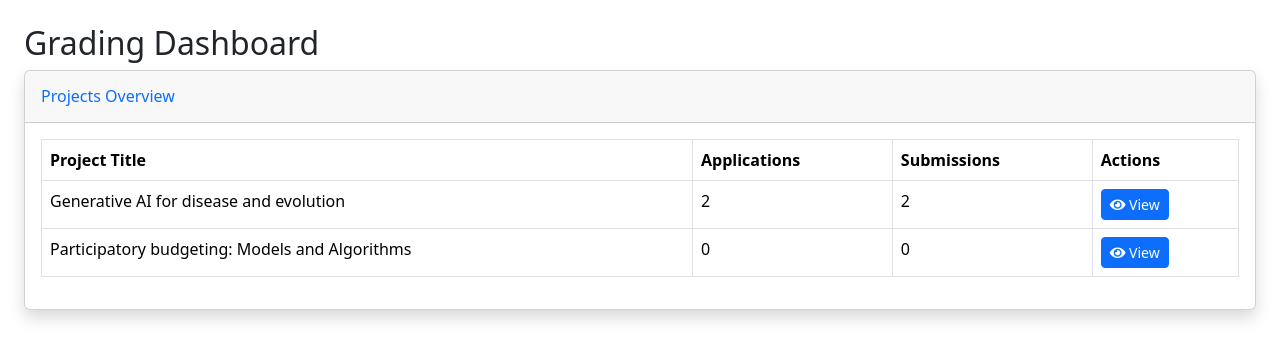
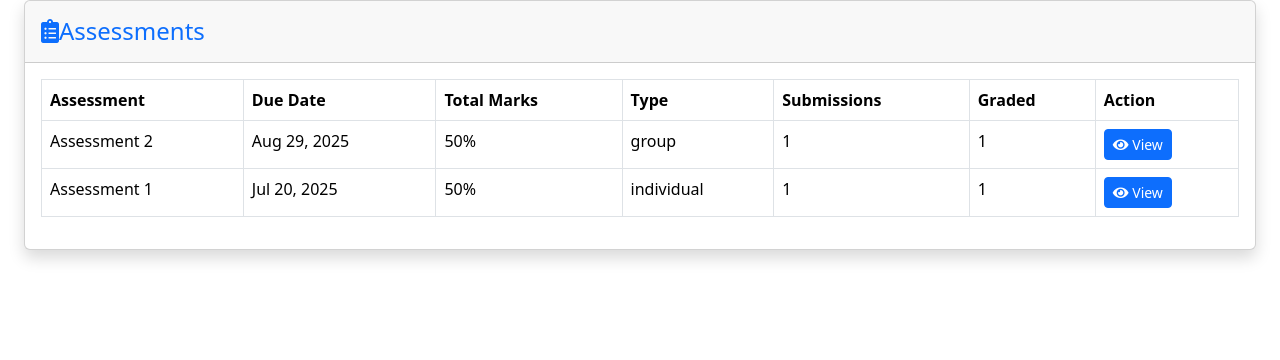
Before and after one commit to the-roshandahal/thesis, a Django app: page /grading/grading in a window 1280 px wide. Shown: the part 299-659 px from the top of the page. Run offline with Django 5.2, Linux system fonts and the light colour scheme; a user stored in the database is signed in; data comes from the database, SQL or seed files in the repository; some libraries are stand-ins or nearby versions.

Commit message:
grading done

```diff
--- a/grading/urls.py
+++ b/grading/urls.py
@@ -1,17 +1,13 @@
 from django.urls import path
 from . import views
 
+app_name = 'grading'
 
 urlpatterns = [
-    # Dashboard view
-    path('grading', views.grading_dashboard, name='grading'),
+    path('grading', views.assessment_list, name='grading'),
 
-    # Project submissions
-    path('projects/<int:project_id>/', views.view_project_submissions, name='project_submissions'),
-
-    # Grade submission
+    # path('', views.assessment_list, name='assessment_list'),
+    path('assessments/<int:assessment_id>/', views.assessment_detail, name='assessment_detail'),
     path('submissions/<int:submission_id>/grade/', views.grade_submission, name='grade_submission'),
-
-    # Submission files (for modal)
     path('submissions/<int:submission_id>/files/', views.submission_files, name='submission_files'),
 ]
--- a/grading/views.py
+++ b/grading/views.py
@@ -1,80 +1,83 @@
 from django.shortcuts import render, get_object_or_404, redirect
 from django.contrib.auth.decorators import login_required
 from django.contrib import messages
-from django.db.models import Count, Avg
-from django.http import JsonResponse
-from assessment.models import StudentSubmission
+from django.db.models import Count, Avg, Q
+from assessment.models import Assessment, StudentSubmission
 from projects.models import Project
 from .forms import GradeSubmissionForm
 
 @login_required
-def grading_dashboard(request):
-    """Main grading dashboard showing all projects"""
-    projects = Project.objects.annotate(
-        total_applications=Count('applications'),
-        total_submissions=Count('applications__studentsubmission')
-    ).order_by('-created')
+def assessment_list(request):
+    """List all assessments that need grading"""
+    assessments = Assessment.objects.annotate(
+        total_submissions=Count('studentsubmission'),
+        graded_submissions=Count('studentsubmission', filter=Q(studentsubmission__grades_received__isnull=False))
+    ).order_by('-due_date')
 
     context = {
-        'projects': projects,
-        'title': 'Grading Dashboard'
+        'assessments': assessments,
+        'title': 'Assessments for Grading'
     }
-    return render(request, 'grading/grading.html', context)
+    return render(request, 'grading/assessment_list.html', context)
 
 @login_required
-def view_project_submissions(request, project_id):
-    """View all submissions for a specific project"""
-    project = get_object_or_404(Project, id=project_id)
+def assessment_detail(request, assessment_id):
+    """Show all submissions for a specific assessment"""
+    assessment = get_object_or_404(Assessment, id=assessment_id)
     submissions = StudentSubmission.objects.filter(
-        application__project=project
+        assignment=assessment
     ).select_related(
-        'assignment',
         'submitted_by',
-        'application'
-    ).prefetch_related('files').order_by('-submitted_at')
+        'application__project'
+    ).order_by('-submitted_at')
 
     # Calculate average grade
     avg_grade = submissions.aggregate(Avg('grades_received'))['grades_received__avg']
 
+    # Calculate grading progress
+    total_submissions = submissions.count()
+    graded_submissions = submissions.filter(grades_received__isnull=False).count()
+    grading_progress = (graded_submissions / total_submissions * 100) if total_submissions > 0 else 0
+
     context = {
-        'project': project,
+        'assessment': assessment,
         'submissions': submissions,
         'avg_grade': avg_grade,
-        'title': f'Submissions for {project.title}'
+        'total_submissions': total_submissions,
+        'graded_submissions': graded_submissions,
+        'grading_progress': grading_progress,
+        'title': f'Submissions for {assessment.title}'
     }
-    return render(request, 'grading/project_submissions.html', context)
+    return render(request, 'grading/assessment_detail.html', context)
 
 @login_required
+@login_required
 def grade_submission(request, submission_id):
-    """Grade an individual submission"""
     submission = get_object_or_404(
-        StudentSubmission.objects.select_related(
-            'application__project',
-            'assignment',
-            'submitted_by'
-        ),
+        StudentSubmission.objects.select_related('assignment'),
         id=submission_id
     )
+
+    # Ensure assessment exists
+    if not submission.assignment:
+        raise Http404("This submission has no associated assessment")
 
     if request.method == 'POST':
         form = GradeSubmissionForm(request.POST, instance=submission)
         if form.is_valid():
             form.save()
             messages.success(request, 'Grade submitted successfully!')
-
-            # Redirect back to project submissions
-            return redirect('project_submissions',
-                          project_id=submission.application.project.id)
+            return redirect('grading:assessment_detail', assessment_id=submission.assignment.id)
     else:
         form = GradeSubmissionForm(instance=submission)
-    print(submission.assignment.weight)
+
     context = {
         'submission': submission,
         'form': form,
+        'assessment': submission.assignment,  # Make sure this is included
         'title': f'Grading {submission.assignment.title}'
     }
     return render(request, 'grading/grade_submission.html', context)
-
 @login_required
 def submission_files(request, submission_id):
     """AJAX view for loading submission files in modal"""
--- /dev/null
+++ b/templates/grading/assessment_list.html
@@ -0,0 +1,75 @@
+{% load static %}
+{% include 'header.html' %}
+
+<div class="main-content">
+
+    <div class="page-content">
+        <div class="container-fluid">
+            <!-- Main content here -->
+
+<div class="container-fluid">
+    <div class="card shadow mb-4">
+        <div class="card-header py-3">
+            <h4 class="m-0 font-weight-bold text-primary">
+                <i class="fas fa-clipboard-list mr-2"></i>Assessments
+            </h4>
+        </div>
+        <div class="card-body">
+            <div class="table-responsive">
+                <table class="table table-bordered table-hover">
+                    <thead class="thead-dark">
+                        <tr>
+                            <th>Assessment</th>
+                            <th>Due Date</th>
+                            <th>Total Marks</th>
+                            <th>Type</th>
+                            <th>Submissions</th>
+                            <th>Graded</th>
+                            <th>Action</th>
+                        </tr>
+                    </thead>
+                    <tbody>
+                        {% for assessment in assessments %}
+                        <tr>
+                            <td>{{ assessment.title }}</td>
+                            <td>{{ assessment.due_date|date:"M d, Y" }}</td>
+                            <td>{{ assessment.weight }}%</td>
+                            <td>{{ assessment.submission_type }}</td>
+                            <td>{{ assessment.total_submissions }}</td>
+                            <td>{{ assessment.graded_submissions }}</td>
+                            <td>
+                                <a href="{% url 'grading:assessment_detail' assessment.id %}"
+                                   class="btn btn-sm btn-primary">
+                                    <i class="fas fa-eye"></i> View
+                                </a>
+                            </td>
+                        </tr>
+                        {% endfor %}
+                    </tbody>
+                </table>
+            </div>
+        </div>
+    </div>
+</div>
+
+
+
+
+
+
+
+
+
+
+
+
+
+
+        </div>
+
+    </div>
+    <!-- End Page-content -->
+
+</div>
+<!-- end main content-->
+{% include 'footer.html' %}
--- a/templates/header.html
+++ b/templates/header.html
@@ -192,7 +192,7 @@
                                 </a>
                             </li>
                             <li class="nav-item">
-                                <a class="nav-link" href="{% url 'grading' %}">
+                                <a class="nav-link" href="{% url 'grading:grading' %}">
                                     <i class="uim uim-airplay"></i> Grading
                                 </a>
                             </li>
```
Also changed, not shown: templates/grading/assessment_detail.html (added, +122 -0 lines), templates/grading/grade_submission.html (+4 -7 lines).
